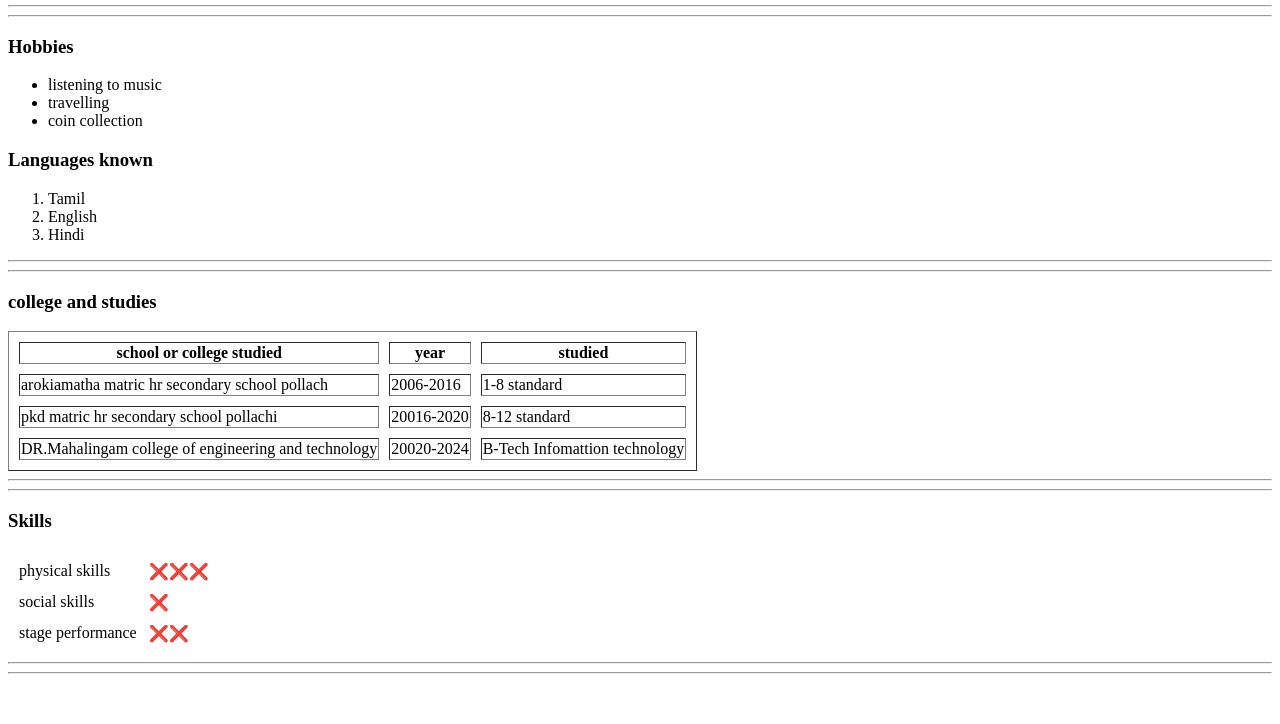
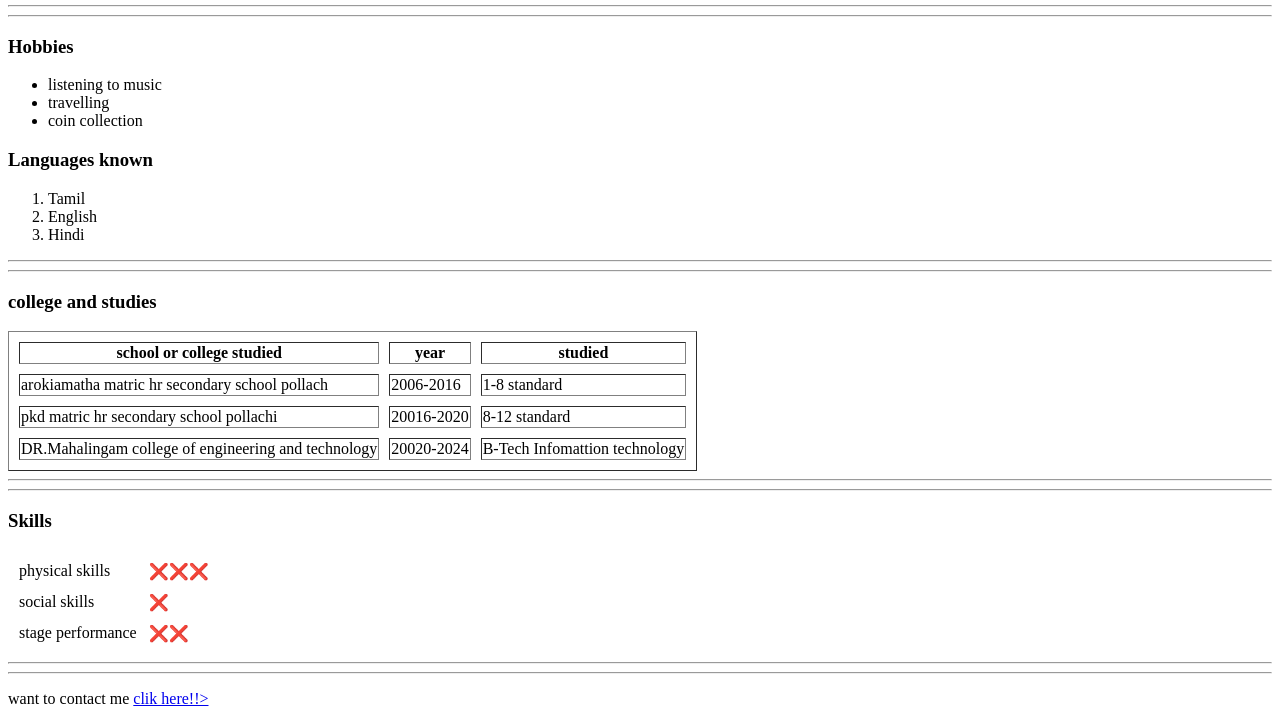
Before and after one commit to Gurunanthan/profile, a plain HTML site: page index.html in a window 1280 px wide. Shown: the part 101-825 px from the top of the page. Before the commit the page ends 800 px from the top, so only its background shows below. Drawn offline with Linux system fonts and the light colour scheme.

Commit message:
add page
added the contact page with index

```diff
--- a/index.html
+++ b/index.html
@@ -79,6 +79,7 @@
     </table>
     <hr>
     <hr>
+    <p>want to contact me <a href="contactme.html">clik here!!></a></p>
 
 
 </body>
```
